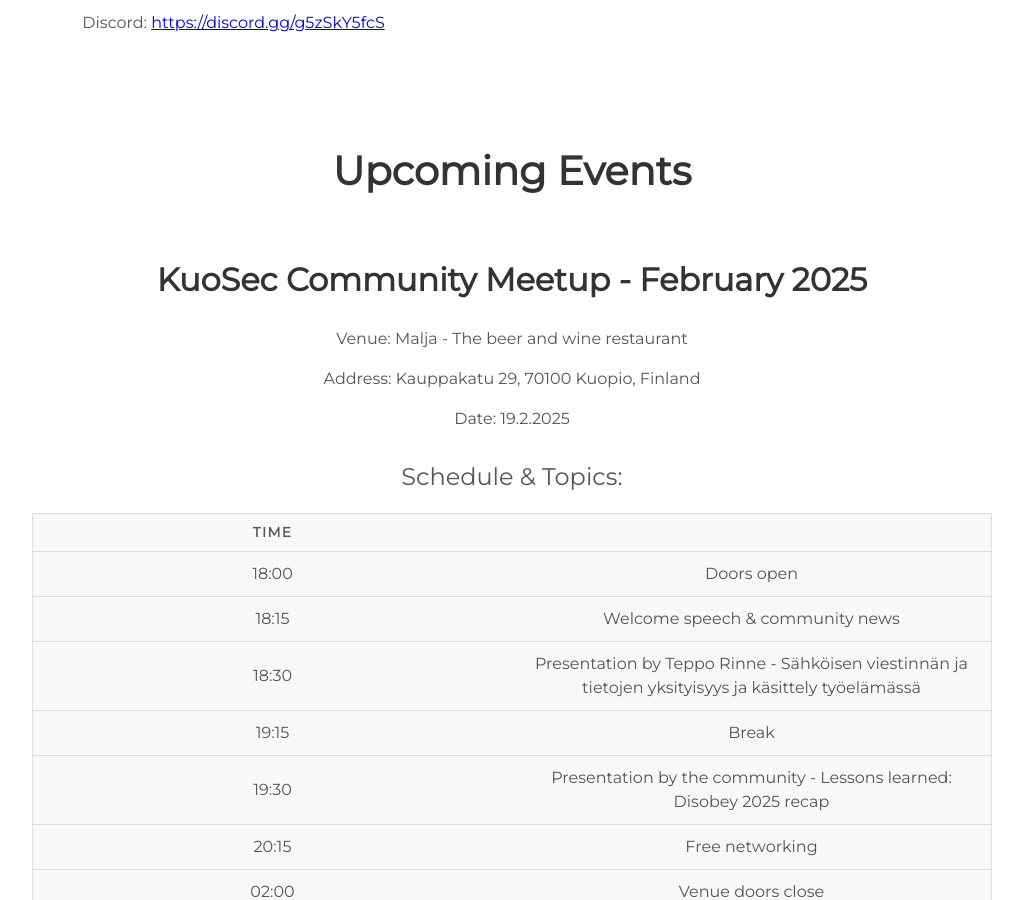
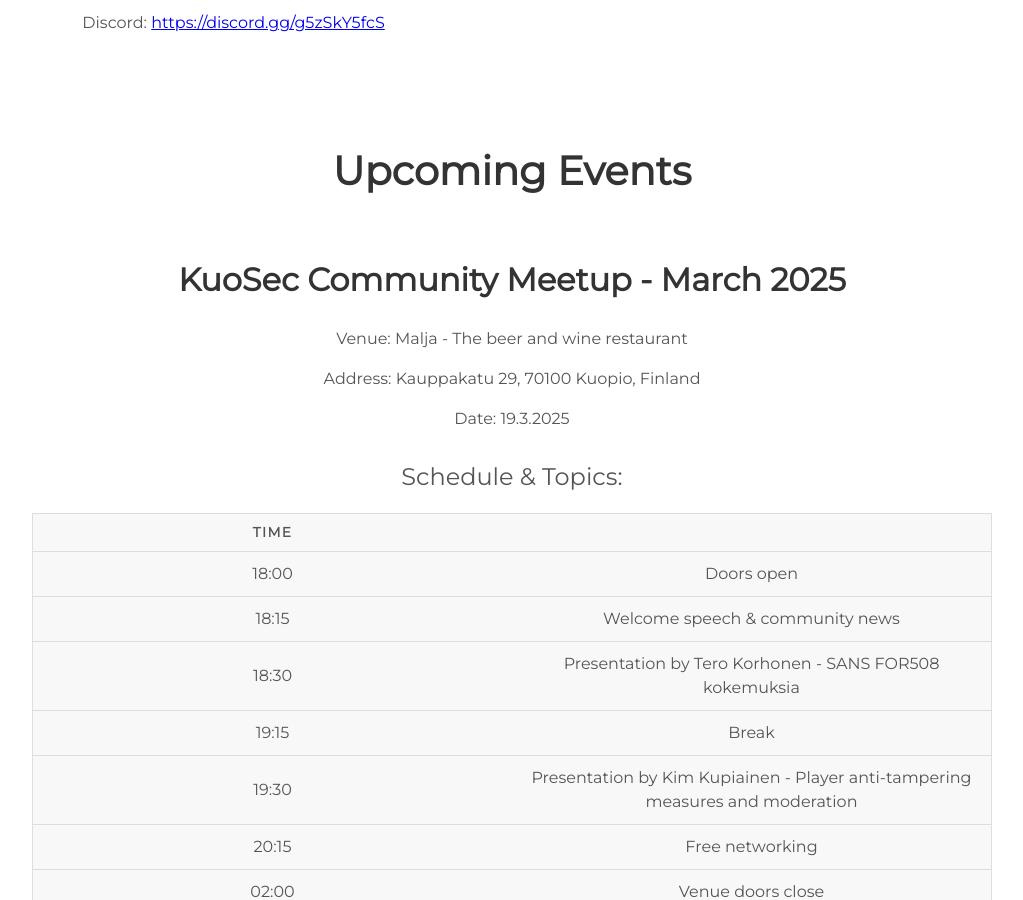
Before and after one commit to kuosec/kuosec.github.io, a Jekyll site: the page built from index.html, in a window 1280 px wide and 900 px high, scrolled down 1458 px. Shown: the whole window, without its empty margins (128-1151 px from the left). Built offline with Jekyll 4.4.1, drawn with Linux system fonts in a browser that asks for light colours.

Commit message:
Add March 2025

```diff
--- a/_includes/projects.html
+++ b/_includes/projects.html
@@ -1,6 +1,53 @@
 <div class="user-details">
 
   <h1>Upcoming Events </h1>
+  <div class="event">
+    <h2>KuoSec Community Meetup - March 2025</h2>
+    <p>Venue: Malja - The beer and wine restaurant</p>
+    <p>Address: Kauppakatu 29, 70100 Kuopio, Finland</p>
+    <p>Date: 19.3.2025</p>
+    <table>
+      <caption>Schedule & Topics:</caption>
+      <thead>
+        <tr>
+          <th scope="col">Time</th>
+          <th scope="col"></th>
+        </tr>
+      </thead>
+      <tbody>
+        <tr>
+          <td>18:00</td>
+          <td>Doors open</td>
+        </tr>
+        <tr>
+          <td scope="row">18:15</td>
+          <td>Welcome speech & community news</td>
+        </tr>
+        <tr>
+          <td scope="row">18:30</td>
+          <td>Presentation by Tero Korhonen - SANS FOR508 kokemuksia</td>
+        </tr>
+        <tr>
+          <td scope="row">19:15</td>
+          <td>Break</td>
+        </tr>
+        <tr>
+          <td scope="row">19:30</td>
+          <td>Presentation by Kim Kupiainen - Player anti-tampering measures and moderation</td>
+        </tr>
+        <tr>
+          <td scope="row">20:15</td>
+          <td>Free networking</td>
+        </tr>
+        <tr>
+          <td scope="row">02:00</td>
+          <td>Venue doors close</td>
+        </tr>
+      </tbody>
+    </table>
+
+  <p>Note that the schedules are estimates.</p></div>
+  <!--
   <div class="event">
     <h2>KuoSec Community Meetup - February 2025</h2>
     <p>Venue: Malja - The beer and wine restaurant</p>
@@ -48,6 +95,7 @@
     </table>
 
   <p>Note that the schedules are estimates.</p></div>
+  -->
   <!--
   <div class="event">
     <h2>KuoSec Community Meetup - January 2025</h2>
```
